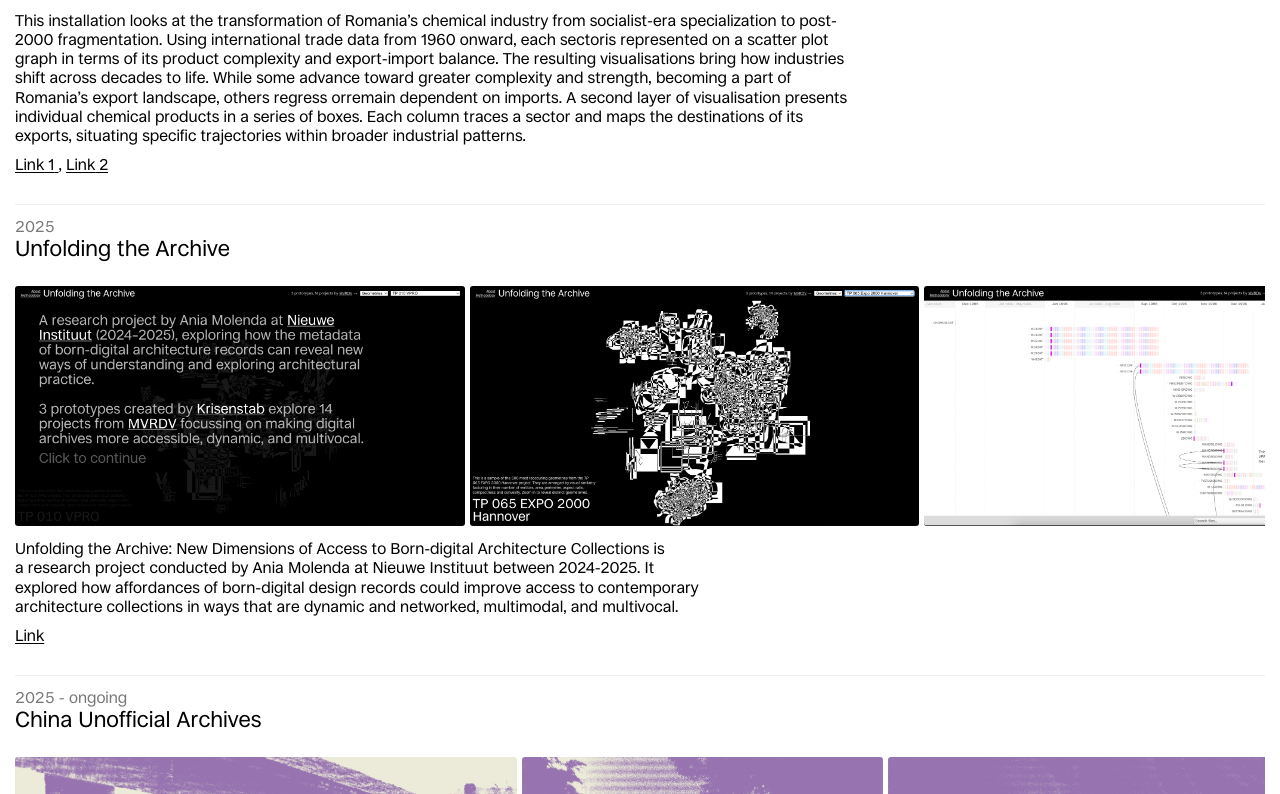
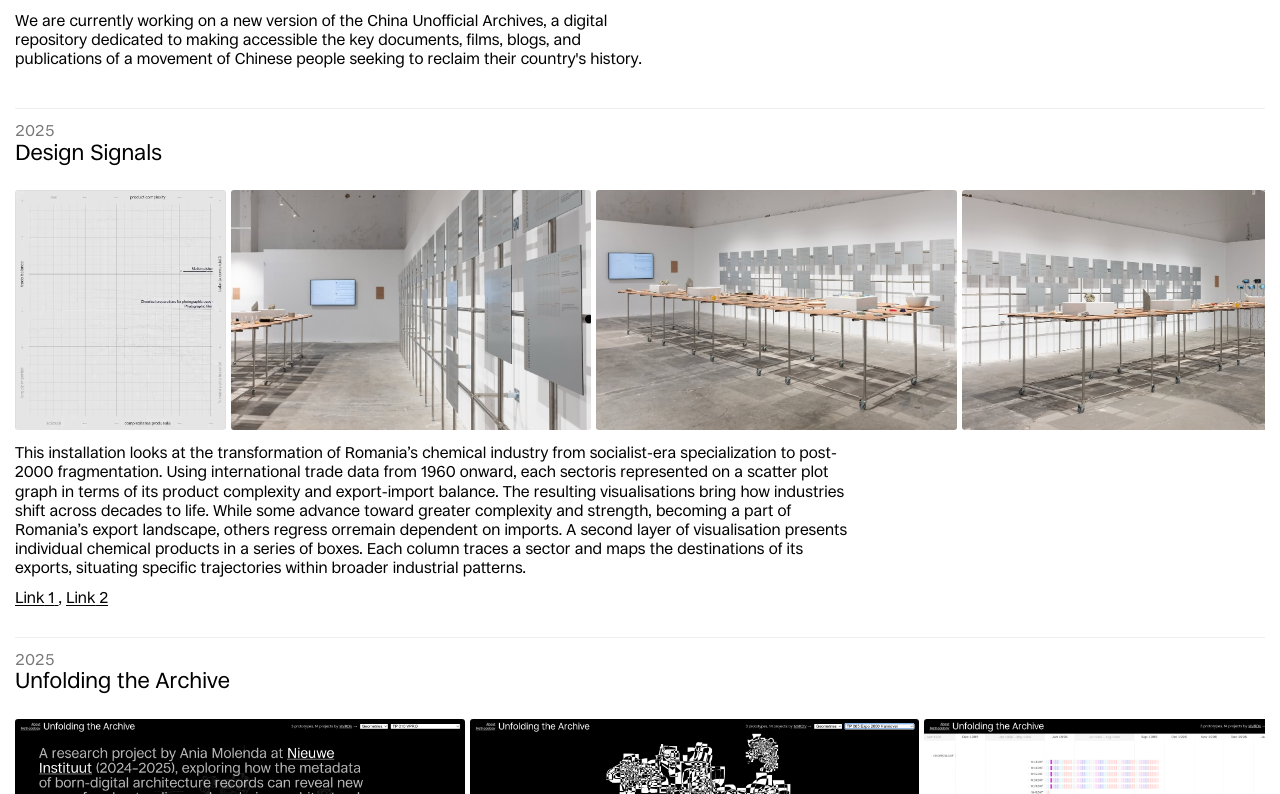
Before and after one commit to thometnanni/krisenstab, a SvelteKit app: page /projects in a window 1280 px wide. Shown: the part 366-1160 px from the top of the page. Built offline with nearby package versions, Linux system fonts and the light colour scheme.

Commit message:
fix sort by start

```diff
--- a/src/routes/projects/+page.svelte
+++ b/src/routes/projects/+page.svelte
@@ -1,14 +1,29 @@
 <script>
   import { projects } from "$lib/projects.js";
 
-  function timeKey(dateStr) {
-    if (!dateStr) return -Infinity;
-    if (/^\d{4}$/.test(dateStr)) return Number(dateStr);
-    const m = dateStr.match(/^(\d{4})-(\d{4})$/);
-    if (m) return Number(m[2]);
-    const d = new Date(dateStr);
-    return isNaN(d) ? -Infinity : d.getTime();
+  const norm = (s = "") => s.trim().toLowerCase().replace(/[–—−]/g, "-");
+
+  function parseDate(str = "") {
+    const m = norm(str).match(/^(\d{4})(?:\s*-\s*(\d{4}|ongoing))?$/i);
+    if (!m) return { start: -Infinity, end: -Infinity, ongoing: false };
+    const start = +m[1];
+    const ongoing = m[2]?.includes("ongoing") || false;
+    const end = /^\d{4}$/.test(m[2]) ? +m[2] : ongoing ? Infinity : start;
+    return { start, end, ongoing };
   }
+
+  const sorted = [...projects].sort((a, b) => {
+    const A = parseDate(a.date);
+    const B = parseDate(b.date);
+    if (B.start !== A.start) return B.start - A.start;
+    if (A.ongoing !== B.ongoing) return A.ongoing ? -1 : 1;
+    return (
+      b.end - a.end ||
+      (a.title || "").localeCompare(b.title || "", "en", {
+        sensitivity: "base",
+      })
+    );
+  });
 
   function formatDate(dateStr) {
     if (!dateStr) return "—";
@@ -22,15 +37,6 @@
           day: "numeric",
         }).format(d);
   }
-
-  const sorted = [...projects].sort((a, b) => {
-    const ta = timeKey(a.date);
-    const tb = timeKey(b.date);
-    if (tb !== ta) return tb - ta;
-    return (a.title || "").localeCompare(b.title || "", "en", {
-      sensitivity: "base",
-    });
-  });
 </script>
 
 <main class="archive">
```
